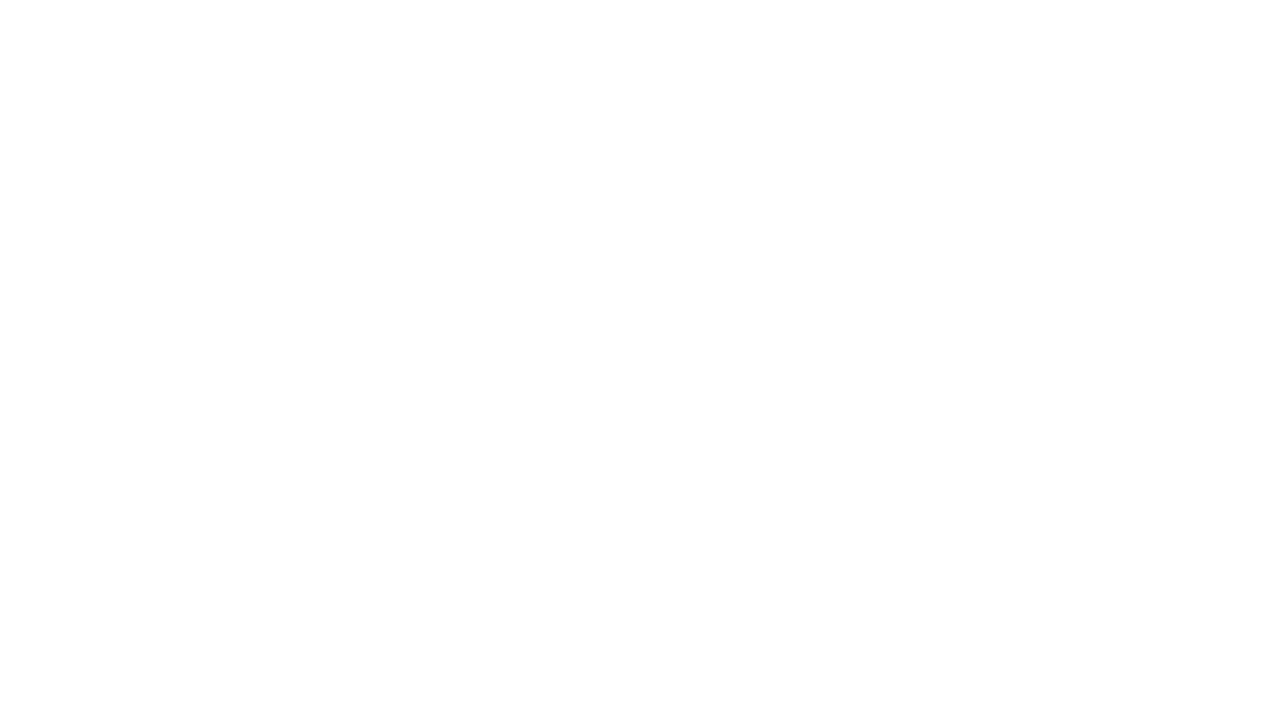
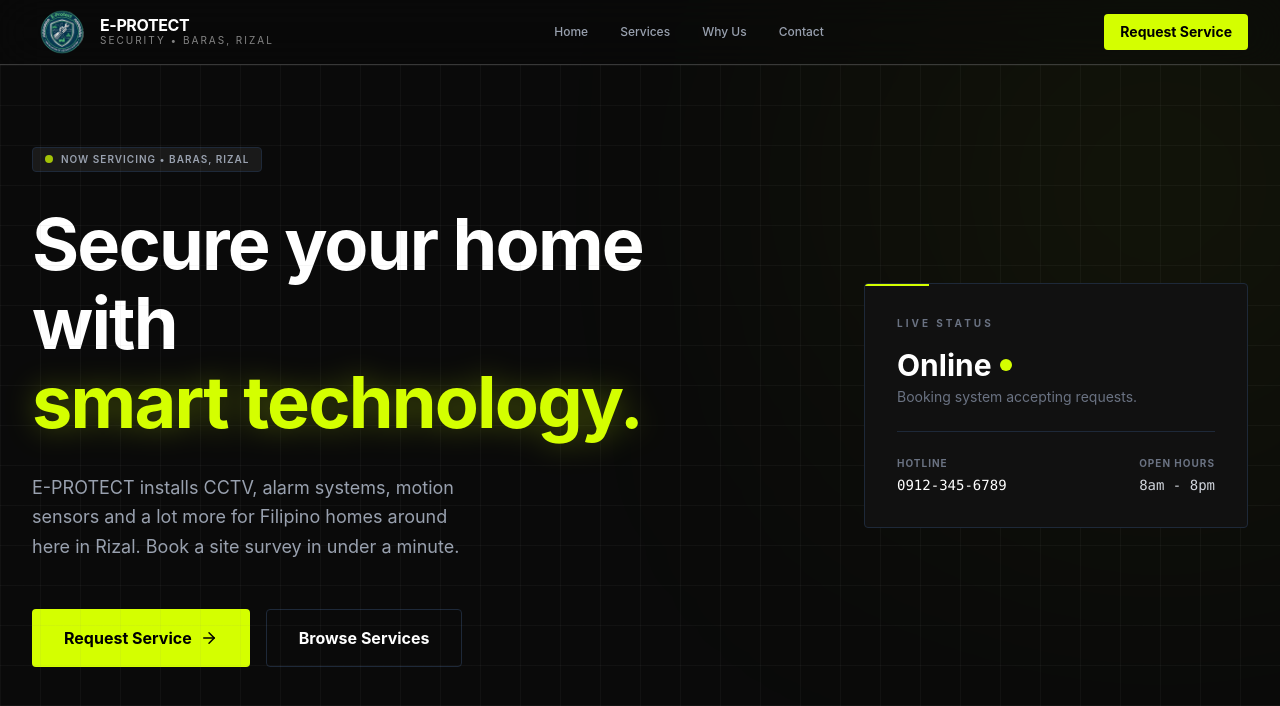
Before and after one commit to emdigemini/e-protect-system, a React (Vite) app: page /e-protect/ in a window 1280 px wide. Shown: the top 706 px of the page. Built offline with nearby package versions, Linux system fonts and the light colour scheme.

Commit message:
binago ko lang yung basename para di masyadong mahaba haha

```diff
--- a/src/components/Navbar.jsx
+++ b/src/components/Navbar.jsx
@@ -9,8 +9,10 @@ const Navbar = () => {
   const location = useLocation();
 
   const scrollToSection = (e, id) => {
-    if (location.pathname !== "/")
+    if (location.pathname !== "/") {
+      navigate("/");
       return
+    }
     e.preventDefault();
     const element = document.getElementById(id);
     if (element) {
--- a/src/main.jsx
+++ b/src/main.jsx
@@ -6,7 +6,7 @@ import { BrowserRouter } from 'react-router-dom'
 
 createRoot(document.getElementById('root')).render(
   <StrictMode>
-    <BrowserRouter basename="/e-protect-system">
+    <BrowserRouter basename="/e-protect">
       <App />
     </BrowserRouter>
   </StrictMode>,
```
